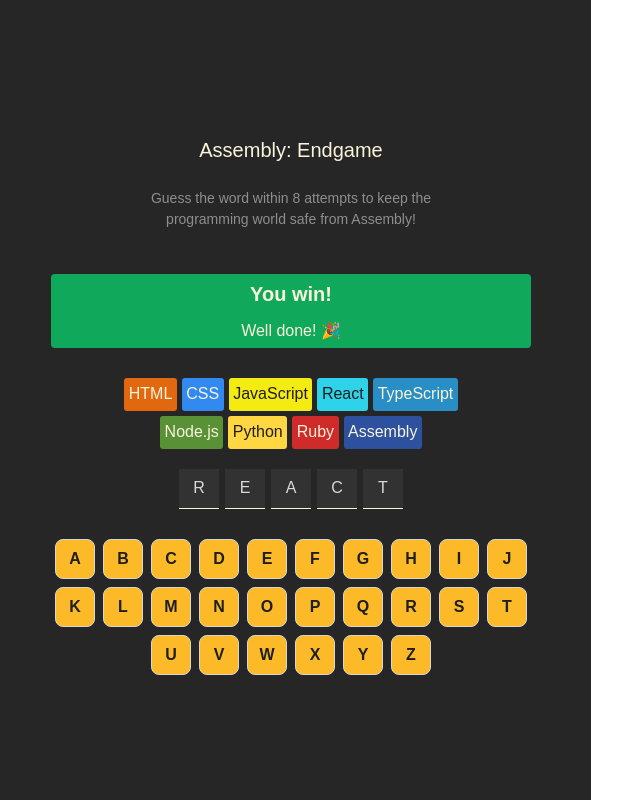
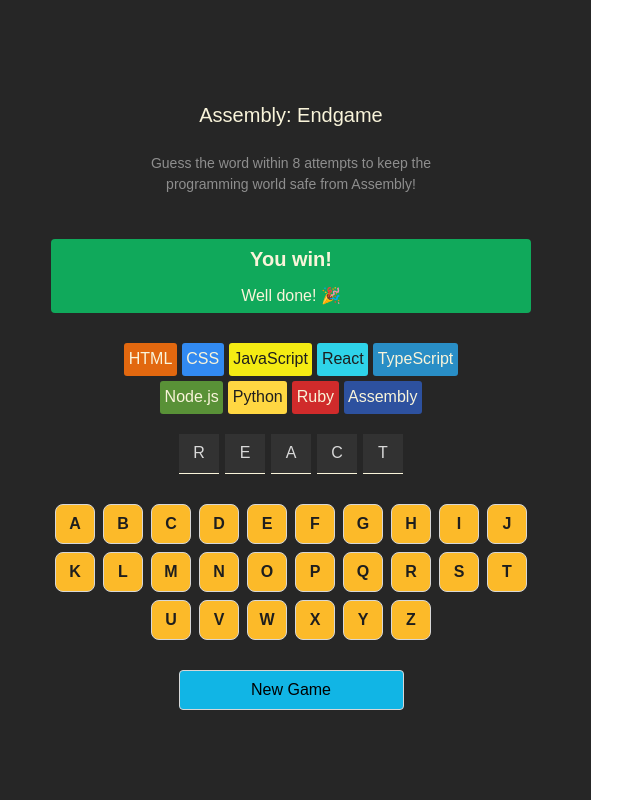
Before and after one commit to RobLam22/AssemblyEndgame, a React (Vite) app: page / in a window 1280 px wide. Shown: the whole page, without its empty margins (9-649 px from the left). Built offline with nearby package versions, Linux system fonts and the light colour scheme.

Commit message:
New game button

```diff
--- a/src/App.css
+++ b/src/App.css
@@ -104,3 +104,16 @@
     font-size: 16px;
     color: #1e1e1e;
 }
+
+button.new-game {
+    background-color: #11b5e5;
+    border: 1px solid #d7d7d7;
+    border-radius: 4px;
+    width: 225px;
+    height: 40px;
+    padding: 6px 12px;
+    display: block;
+    margin-inline: auto;
+    cursor: pointer;
+    margin-top: 30px;
+}
--- a/src/App.jsx
+++ b/src/App.jsx
@@ -37,6 +37,7 @@
             <ChitsContainer />
             <section className="wordbox">{secretWordSpan}</section>
             <section className="keyboard">{keyboard}</section>
+            <button className="new-game">New Game</button>
         </main>
     );
 }
```
